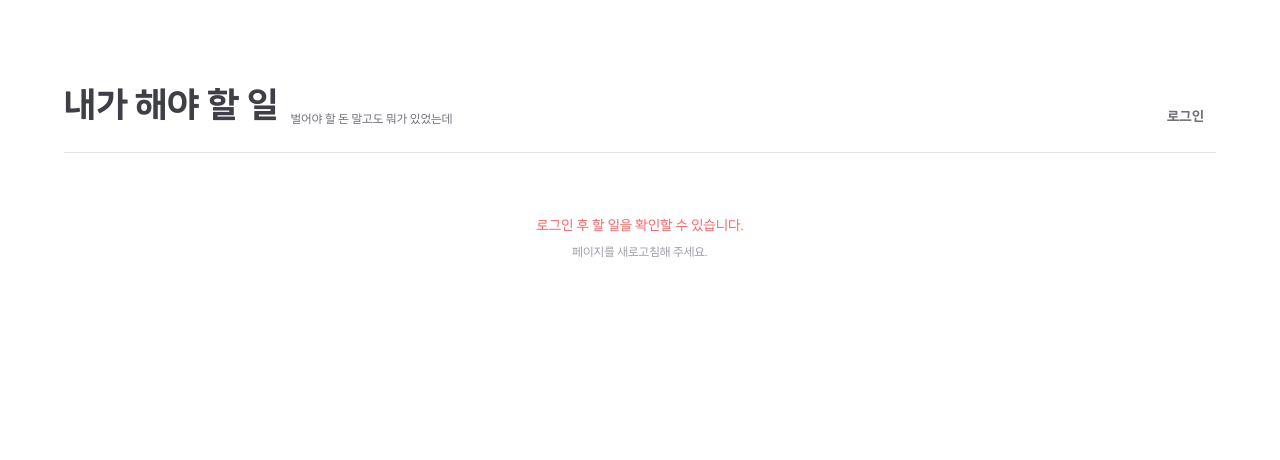
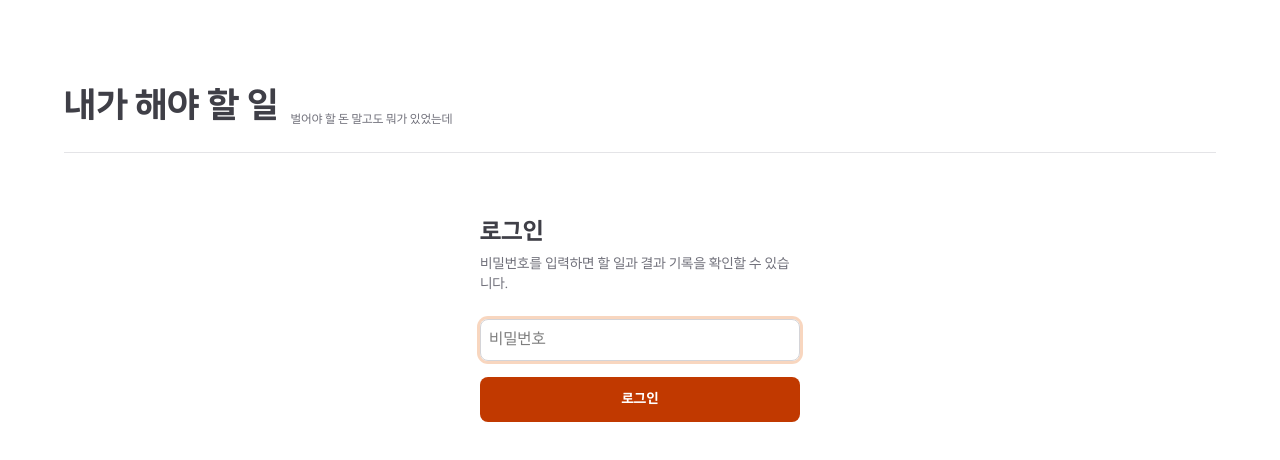
Before and after one commit to zxcv2987/bincha, a Next.js app: page / in a window 1280 px wide. Shown: the top 460 px of the page. Built offline with nearby package versions, Linux system fonts and the light colour scheme; no server answers.

Commit message:
feat: 비로그인 기본 로그인 폼 추가

```diff
--- a/app/page.tsx
+++ b/app/page.tsx
@@ -1,5 +1,6 @@
 import { getTodoBoardData } from "@/app/page.data";
 import Header from "@/features/shared/components/Header";
+import LoginGate from "@/features/auth/components/LoginGate";
 import ListFetchError from "@/features/shared/components/ListFetchError";
 import TodoList from "@/features/todo/components/TodoList";
 import { requireCurrentUserId } from "@/lib/auth/session";
@@ -11,8 +12,8 @@ export default async function Home() {
   } catch {
     return (
       <>
-        <Header />
-        <ListFetchError message="로그인 후 할 일을 확인할 수 있습니다." />
+        <Header showLoginAction={false} />
+        <LoginGate />
       </>
     );
   }
--- a/app/results/page.tsx
+++ b/app/results/page.tsx
@@ -1,6 +1,6 @@
 import Header from "@/features/shared/components/Header";
+import LoginGate from "@/features/auth/components/LoginGate";
 import Sidebar from "@/features/shared/components/Sidebar";
-import ListFetchError from "@/features/shared/components/ListFetchError";
 import PendingResultCard from "@/features/result/components/PendingResultCard";
 import CompletedResultCard from "@/features/result/components/CompletedResultCard";
 import { getPendingTodos, getResults } from "@/features/result/result.service";
@@ -15,8 +15,8 @@ export default async function ResultsPage() {
   } catch {
     return (
       <>
-        <Header />
-        <ListFetchError message="로그인 후 결과함을 확인할 수 있습니다." />
+        <Header showLoginAction={false} />
+        <LoginGate />
       </>
     );
   }
--- a/features/auth/components/LoginFormContent.tsx
+++ b/features/auth/components/LoginFormContent.tsx
@@ -6,13 +6,15 @@ import useLogin from "@/features/auth/hooks/useLogin";
 
 export default function LoginFormContent({
   onLoadingChange,
+  className = "w-xs",
 }: {
-  onLoadingChange: (loading: boolean) => void;
+  onLoadingChange?: (loading: boolean) => void;
+  className?: string;
 }) {
   const { submit, pending, error } = useLogin();
 
   useEffect(() => {
-    onLoadingChange(pending);
+    onLoadingChange?.(pending);
   }, [pending, onLoadingChange]);
 
   function handleSubmit(event: FormEvent<HTMLFormElement>) {
@@ -22,7 +24,10 @@ export default function LoginFormContent({
   }
 
   return (
-    <form className="flex w-xs flex-col gap-4" onSubmit={handleSubmit}>
+    <form
+      className={clsx("flex flex-col gap-4", className)}
+      onSubmit={handleSubmit}
+    >
       <input
         type="password"
         name="password"
--- /dev/null
+++ b/features/auth/components/LoginGate.tsx
@@ -0,0 +1,22 @@
+import LoginFormContent from "@/features/auth/components/LoginFormContent";
+
+export default function LoginGate() {
+  return (
+    <main className="flex w-full justify-center py-16">
+      <section
+        className="flex w-full max-w-xs flex-col gap-6"
+        aria-labelledby="login-heading"
+      >
+        <div className="flex flex-col gap-1.5">
+          <h2 id="login-heading" className="text-2xl font-bold text-zinc-700">
+            로그인
+          </h2>
+          <p className="text-sm text-zinc-500">
+            비밀번호를 입력하면 할 일과 결과 기록을 확인할 수 있습니다.
+          </p>
+        </div>
+        <LoginFormContent className="w-full" />
+      </section>
+    </main>
+  );
+}
--- a/features/shared/components/Header.tsx
+++ b/features/shared/components/Header.tsx
@@ -3,7 +3,11 @@ import LoginButton from "@/features/auth/components/LoginButton";
 import Profile from "@/features/auth/components/Profile";
 import { getCurrentUserId } from "@/lib/auth/session";
 
-export default async function Header() {
+export default async function Header({
+  showLoginAction = true,
+}: {
+  showLoginAction?: boolean;
+}) {
   const isLoggedIn = (await getCurrentUserId()) !== null;
 
   return (
@@ -22,7 +26,7 @@ export default async function Header() {
       </Link>
 
       <div className="flex shrink-0 items-end">
-        {isLoggedIn ? <Profile /> : <LoginButton />}
+        {isLoggedIn ? <Profile /> : showLoginAction ? <LoginButton /> : null}
       </div>
     </header>
   );
```
Also changed, not shown: 1 other file (tests, documents, lock files or other folders).
